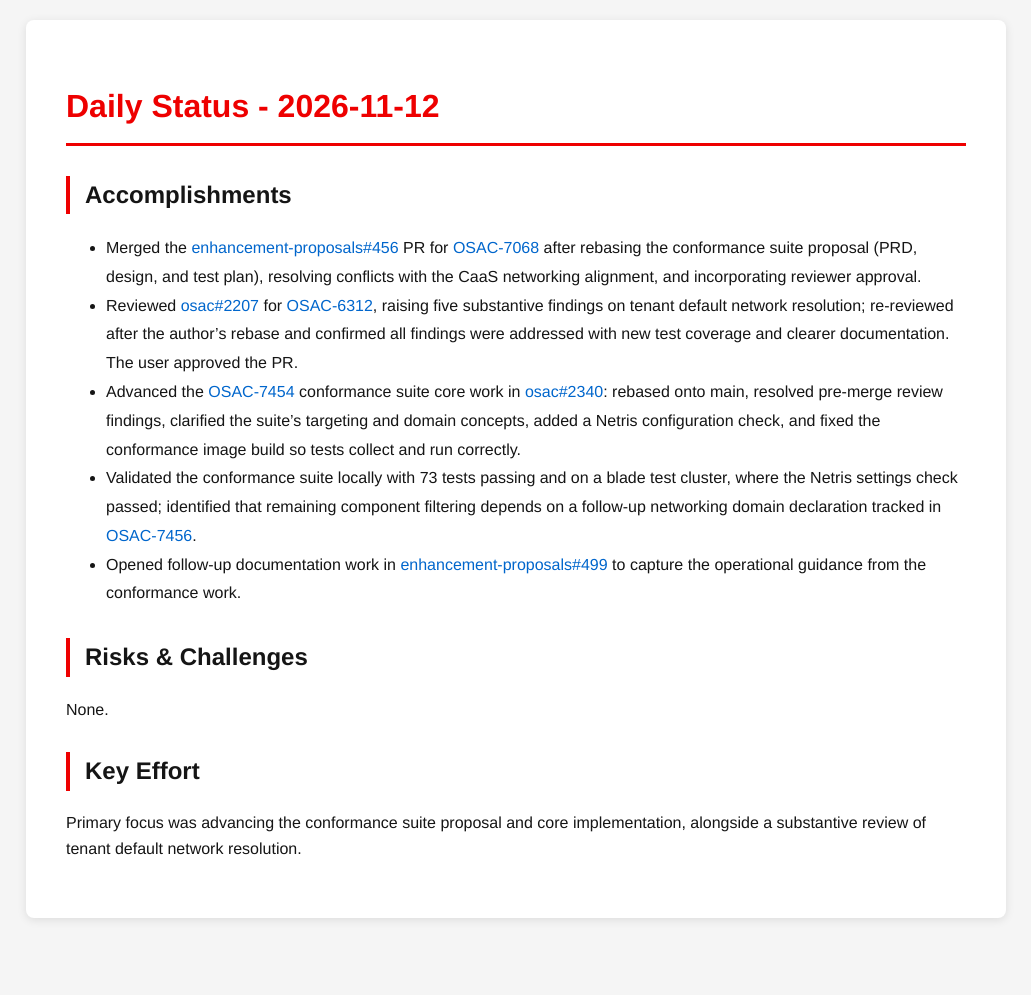
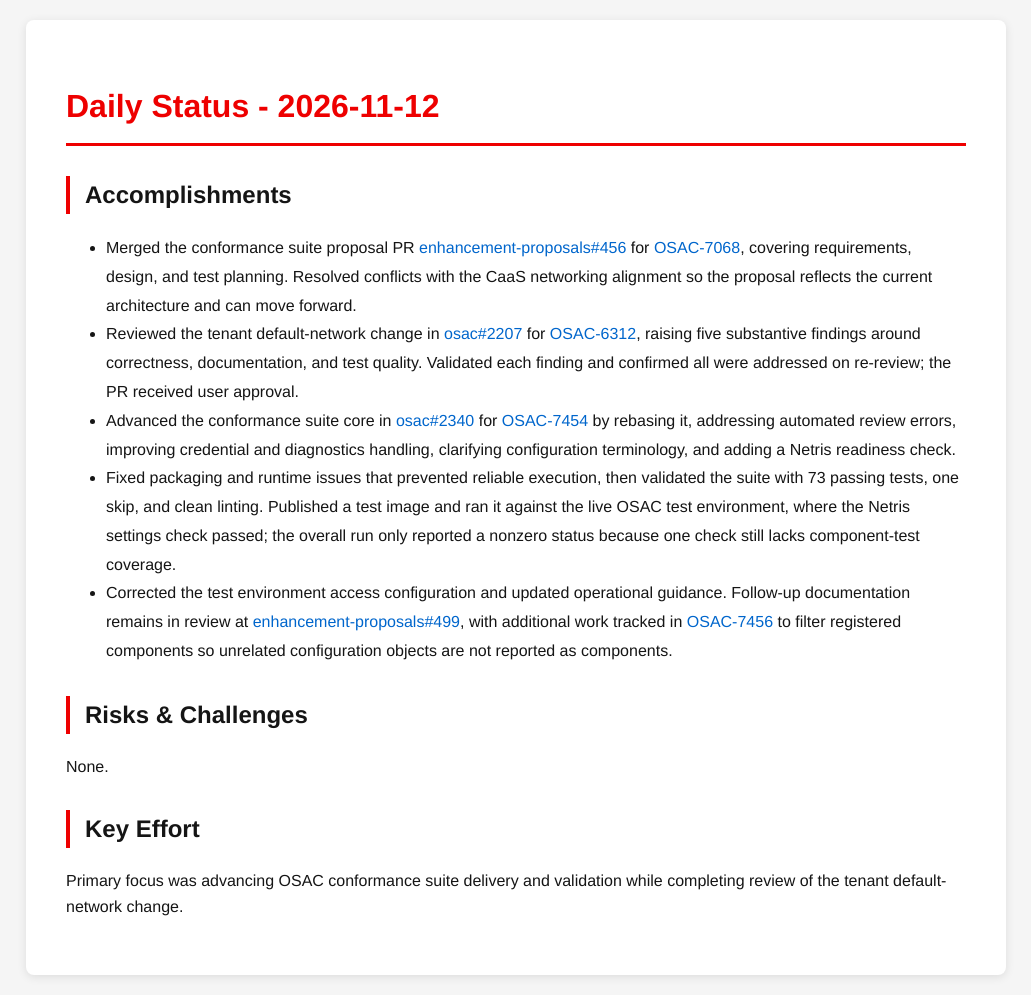
Before and after one commit to tzvatot/daily-status, a Jekyll site: the page built from 2026-11-12.md, in a window 1280 px wide. Shown: the whole page, without its empty margins (124-1155 px from the left). Built offline with Jekyll 4.4.1, drawn with Linux system fonts in a browser that asks for light colours; before the commit the page ends 938 px from its top, so only the background shows below that.

Commit message:
Daily status update - 2026-11-12

```diff
--- a/2026-11-12.md
+++ b/2026-11-12.md
@@ -7,14 +7,15 @@
 # Daily Status - 2026-11-12
 
 ## Accomplishments
-- Merged the [enhancement-proposals#456](https://github.com/osac-project/enhancement-proposals/pull/456) PR for [OSAC-7068](https://redhat.atlassian.net/browse/OSAC-7068) after rebasing the conformance suite proposal (PRD, design, and test plan), resolving conflicts with the CaaS networking alignment, and incorporating reviewer approval.
-- Reviewed [osac#2207](https://github.com/osac-project/osac/pull/2207) for [OSAC-6312](https://redhat.atlassian.net/browse/OSAC-6312), raising five substantive findings on tenant default network resolution; re-reviewed after the author's rebase and confirmed all findings were addressed with new test coverage and clearer documentation. The user approved the PR.
-- Advanced the [OSAC-7454](https://redhat.atlassian.net/browse/OSAC-7454) conformance suite core work in [osac#2340](https://github.com/osac-project/osac/pull/2340): rebased onto main, resolved pre-merge review findings, clarified the suite's targeting and domain concepts, added a Netris configuration check, and fixed the conformance image build so tests collect and run correctly.
-- Validated the conformance suite locally with 73 tests passing and on a blade test cluster, where the Netris settings check passed; identified that remaining component filtering depends on a follow-up networking domain declaration tracked in [OSAC-7456](https://redhat.atlassian.net/browse/OSAC-7456).
-- Opened follow-up documentation work in [enhancement-proposals#499](https://github.com/osac-project/enhancement-proposals/pull/499) to capture the operational guidance from the conformance work.
+
+- Merged the conformance suite proposal PR [enhancement-proposals#456](https://github.com/osac-project/enhancement-proposals/pull/456) for [OSAC-7068](https://redhat.atlassian.net/browse/OSAC-7068), covering requirements, design, and test planning. Resolved conflicts with the CaaS networking alignment so the proposal reflects the current architecture and can move forward.
+- Reviewed the tenant default-network change in [osac#2207](https://github.com/osac-project/osac/pull/2207) for [OSAC-6312](https://redhat.atlassian.net/browse/OSAC-6312), raising five substantive findings around correctness, documentation, and test quality. Validated each finding and confirmed all were addressed on re-review; the PR received user approval.
+- Advanced the conformance suite core in [osac#2340](https://github.com/osac-project/osac/pull/2340) for [OSAC-7454](https://redhat.atlassian.net/browse/OSAC-7454) by rebasing it, addressing automated review errors, improving credential and diagnostics handling, clarifying configuration terminology, and adding a Netris readiness check.
+- Fixed packaging and runtime issues that prevented reliable execution, then validated the suite with 73 passing tests, one skip, and clean linting. Published a test image and ran it against the live OSAC test environment, where the Netris settings check passed; the overall run only reported a nonzero status because one check still lacks component-test coverage.
+- Corrected the test environment access configuration and updated operational guidance. Follow-up documentation remains in review at [enhancement-proposals#499](https://github.com/osac-project/enhancement-proposals/pull/499), with additional work tracked in [OSAC-7456](https://redhat.atlassian.net/browse/OSAC-7456) to filter registered components so unrelated configuration objects are not reported as components.
 
 ## Risks & Challenges
 None.
 
 ## Key Effort
-Primary focus was advancing the conformance suite proposal and core implementation, alongside a substantive review of tenant default network resolution.
+Primary focus was advancing OSAC conformance suite delivery and validation while completing review of the tenant default-network change.
```
